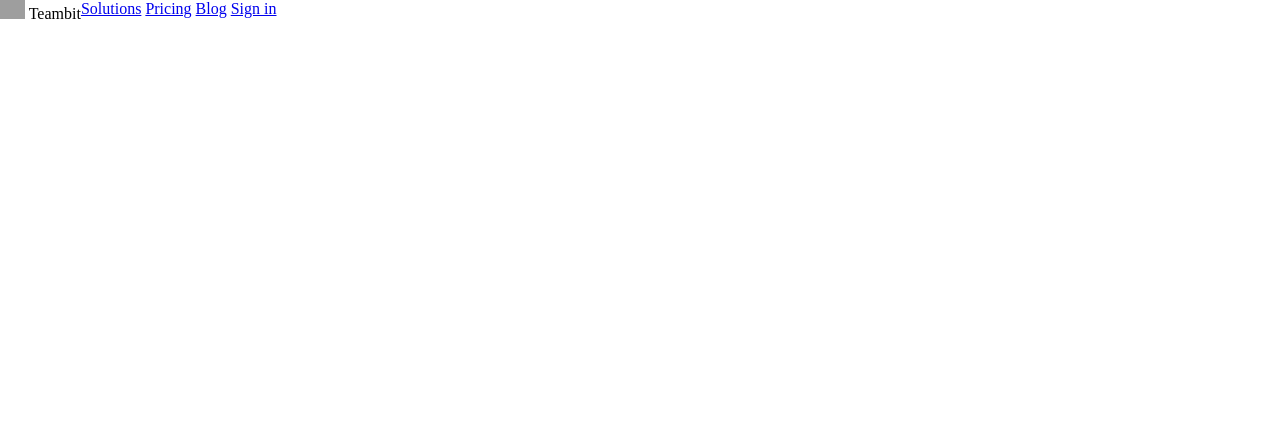
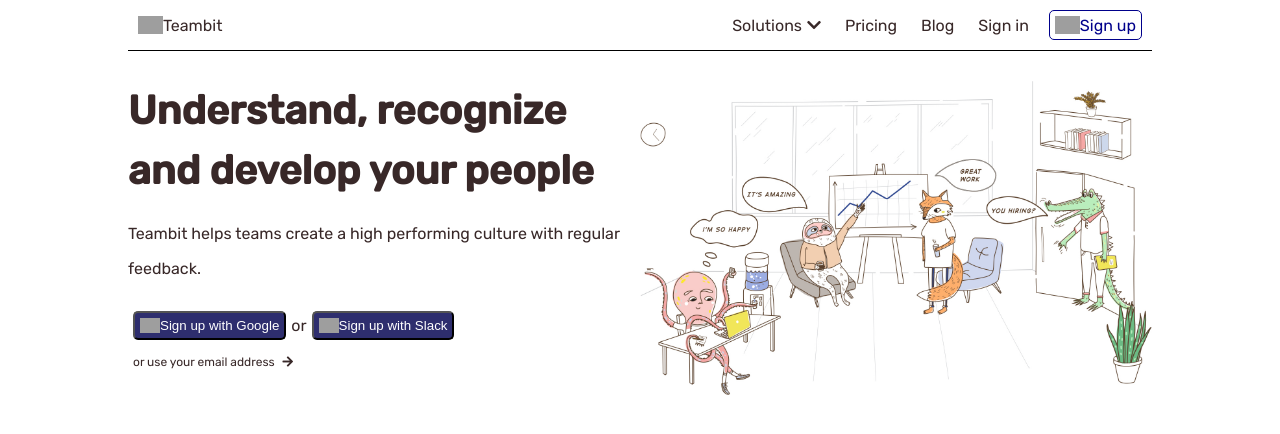
Before and after one commit to BeaQ17/node-sass-teambit, a website: page index.html in a window 1280 px wide. Drawn offline with Linux system fonts and the light colour scheme; grey boxes are pictures that could not be loaded.

Commit message:
header done

```diff
--- a/index.html
+++ b/index.html
@@ -5,33 +5,75 @@
     <meta http-equiv="X-UA-Compatible" content="IE=edge">
     <meta name="viewport" content="width=device-width, initial-scale=1.0">
     <title>Teambit</title>
+    <!-- css -->
     <link rel="stylesheet" href="./dist/css/app.css">
+    <!-- google font -->
+    <link rel="preconnect" href="https://fonts.gstatic.com">
+    <link href="https://fonts.googleapis.com/css2?family=Rubik:wght@300;400;500&display=swap" rel="stylesheet">
+    <!-- fontawesome -->
+<link rel="stylesheet" href="https://cdnjs.cloudflare.com/ajax/libs/font-awesome/5.15.3/css/all.min.css"
+        integrity="sha512-iBBXm8fW90+nuLcSKlbmrPcLa0OT92xO1BIsZ+ywDWZCvqsWgccV3gFoRBv0z+8dLJgyAHIhR35VZc2oM/gI1w=="
+        crossorigin="anonymous" />
 </head>
 <body>
 
+    <!-- header -->
     <header id="site_header">
         <nav id="site_nav">
             <div id="logo">
                 <img src="https://res.cloudinary.com/crunchbase-production/image/upload/c_lpad,h_256,w_256,f_auto,q_auto:eco/vw5wmrnauqst0bkngar8" alt="teambit logo">
                 Teambit
             </div>
+            <div class="right_m">
                 <ul>
-                <a href="#">Solutions</a>
+                    <a href="#">Solutions<i class="fas fa-chevron-down"></i></a>
                     <a href="#">Pricing</a>
                     <a href="#">Blog</a>
                     <a href="#">Sign in</a>
                 </ul>
                 <div id="google_signup">
+                    <img src="https://upload.wikimedia.org/wikipedia/commons/thumb/5/53/Google_%22G%22_Logo.svg/2048px-Google_%22G%22_Logo.svg.png" alt="google logo">
+                    Sign up
+                </div>
+            </div>
+        </nav>
 
+        <!-- jumbotron -->
+        <div class="jumbotron">
+            <div class="left_jumbo">
+                <h1>Understand, recognize and develop your people</h1>
+                <p>Teambit helps teams create a high performing culture with regular feedback.</p>
+
+                <!-- sign up buttons -->
+                <div id="signup">
+                    <button class="btn_signup">
+                        <img src="https://upload.wikimedia.org/wikipedia/commons/thumb/5/53/Google_%22G%22_Logo.svg/2048px-Google_%22G%22_Logo.svg.png" alt="google logo">
+                        Sign up with Google
+                    </button>
+                    or
+                    <button class="btn_signup">
+                        <img src="https://www.voxloud.com/it/wp-content/uploads/2020/10/slack-voxloud-integration.png" alt="slack logo">
+                        Sign up with Slack
+                    </button>
+                </div>
+                <a href="#">or use your email address <i class="fas fa-arrow-right"></i></a>
+            </div>
+            <!-- hero image -->
+            <div class="right_jumbo">
+                <img src="./src/imgs/illustration-main.jpg" alt="hero image">
+            </div>
         </div>
 
-        </nav>
     </header>
+
+    <!-- main -->
     <main id="site_main">
         <section class="top_solid"></section>
         <section class="white"></section>
         <section class="bottom_solid"></section>
     </main>
+
+    <!-- footer -->
     <footer id="site_footer"></footer>
 
     <script src="./dist/js/app.js"></script>
--- a/src/commons.scss
+++ b/src/commons.scss
@@ -7,4 +7,20 @@
 body{
     width: 80%;
     margin: auto;
+    font-family: 'Rubik', sans-serif;
+    color: $font_color
 }
+
+i{
+    margin-left: 5px;
+}
+
+h1{
+    font-size: 40px;
+    line-height: 60px;
+}
+
+p{
+    margin-top: 15px;
+    line-height: 35px;
+}
--- a/src/partials/header.scss
+++ b/src/partials/header.scss
@@ -1,14 +1,94 @@
 /* navbar */
-
-#site_header{
-    border-bottom: 1px solid black;
-}
-
 nav{
     display: flex;
     justify-content: space-between;
+    width: 100%;
+    border-bottom: 1px solid black;
+    padding: 10px;
+
+    #logo{
+        display: flex;
+        width: fit-content;
+        align-items: center;
+    }
 
     img{
         width: $logo_width;
     }
+
+    .right_m{
+        display: flex;
+        flex-direction: row;
+        width: fit-content;
+        align-items: center;
+
+        a{
+            margin-right: 20px;
+            text-decoration: none;
+            color: $font_color;
+        }
+    }
 }
+
+#google_signup{
+    display: flex;
+    align-items: center;
+    height: 30px;
+    border: 1px solid darkblue;
+    color: darkblue;
+    border-radius: 5px;
+    padding: 5px;
+}
+
+
+/* jumbotron */
+.jumbotron{
+    display: flex;
+    flex-direction: row;
+    padding-top: 30px;
+    padding-bottom: 30px;
+}
+
+.left_jumbo, .right_jumbo{
+    width: 50%;
+
+    img{
+        width: 100%;
+    }
+
+    a{
+        color: $font_color;
+        font-size: 12px;
+        text-decoration: none;
+        margin-left: 5px;
+        margin-top: 15px;
+        display: block;
+    }
+}
+
+#signup{
+    display: flex;
+    flex-direction: row;
+    width: 100%;
+    justify-content: flex-start;
+    align-items: center;
+    margin-top: 25px;
+
+    .btn_signup{
+        display: flex;
+        align-items: center;
+        color: white;
+        width: fit-content;
+        background-color: rgb(46, 46, 110);
+        border-radius: 5px;
+        padding: 5px;
+        margin-left: 5px;
+        margin-right: 5px;
+
+        img{
+            width: 20px;
+        }
+    }
+
+
+}
--- a/src/variables.scss
+++ b/src/variables.scss
@@ -1 +1,2 @@
 $logo_width: 25px;
+$font_color: rgb(56, 40, 40);
```
Also changed, not shown: dist/css/app.css. Lines whose indentation alone changed are shown as unchanged.
